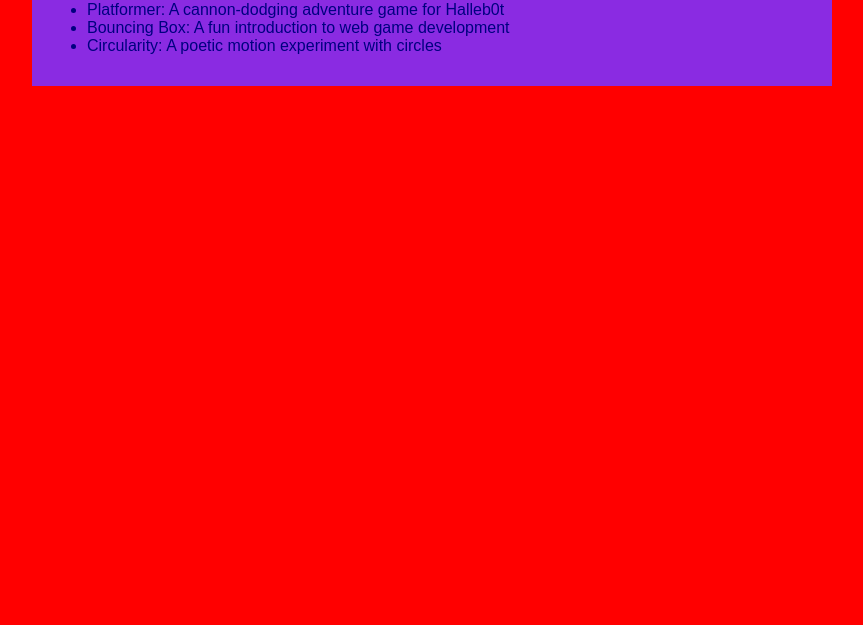
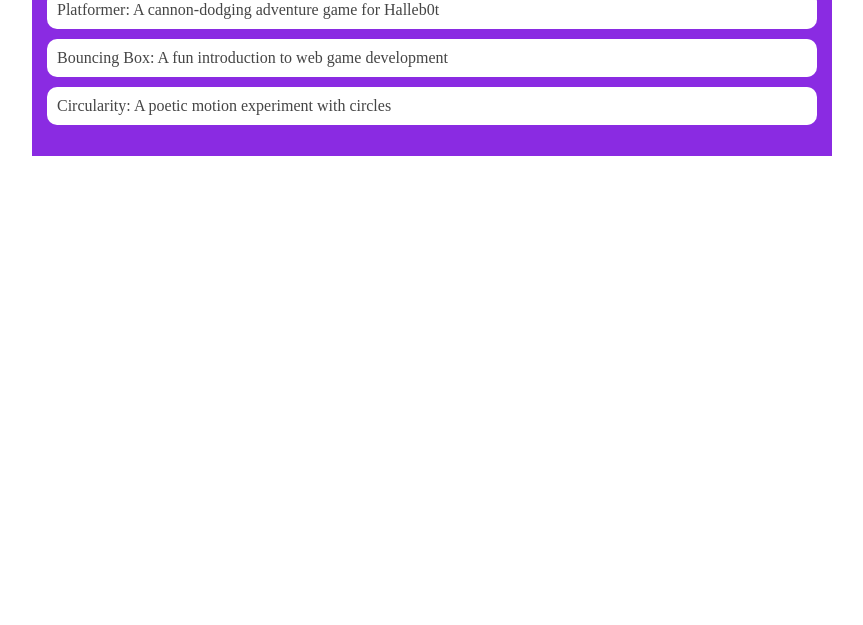
Before and after one commit to DEVANSMITH8149960/DEVANSMITH8149960.github.io, a plain HTML site: page portfolio.html in a window 1280 px wide. Shown: the part 175-800 px from the top of the page, without its empty margins (208-1071 px from the left). Drawn offline with Linux system fonts and the light colour scheme.

Commit message:
platformer day 1

```diff
--- a/style.css
+++ b/style.css
@@ -1,4 +1,31 @@
+<style>
+/* portfolio styles */
+         .content h1 {
+             color: black;
+         }
 
+         #portfolio {
+             list-style-type: none;
+             padding-left: 0;
+         }
+
+         #portfolio li {
+             background: #fff;
+             padding: 10px;
+             border-radius: 10px;
+             margin-bottom: 10px;
+         }
+
+         #portfolio li:hover {
+             background: #eee;
+         }
+
+         #portfolio a {
+             text-decoration: none;
+             color: #454545;
+         }
+
+</style>
    body {
        background: red;
        color: navy;
```
Also changed, not shown: fsd-projects/platformer/platformer.js (+6 -5 lines).
